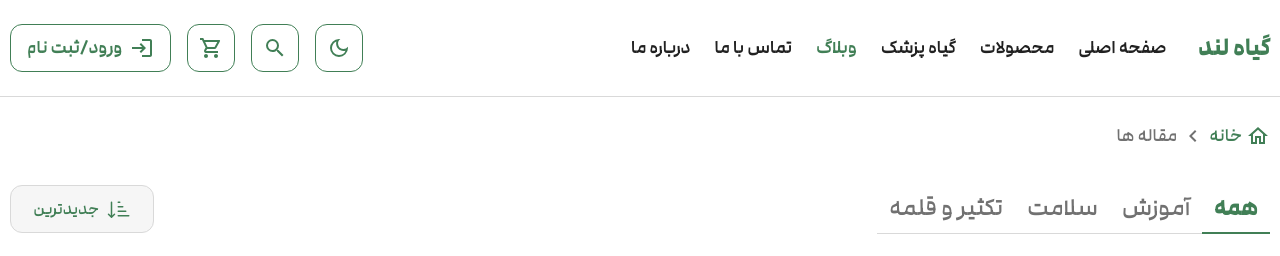
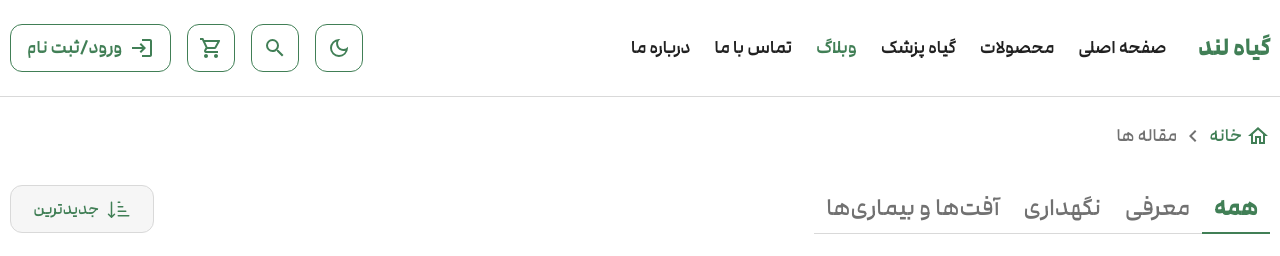
Before and after one commit to alisadeghi192/nextjs-full-stack-ecommerce-giahland, a Next.js app: page /blogs in a window 1280 px wide. Shown: the top 256 px of the page. Built offline with nearby package versions, Linux system fonts and the light colour scheme; grey boxes are pictures that could not be loaded.

Commit message:
refactor(blogs): update blog categories to intro, care, health

```diff
--- a/src/components/features/blogs/BlogsHeader.tsx
+++ b/src/components/features/blogs/BlogsHeader.tsx
@@ -5,9 +5,9 @@ import { usePageParams } from "@/lib/hooks/usePageParams";
 
 const blogTabs = [
   { id: "all", label: "همه" },
-  { id: "care", label: "آموزش" },
-  { id: "health", label: "سلامت" },
-  { id: "propagation", label: "تکثیر و قلمه" },
+  { id: "intro", label: "معرفی" },
+  { id: "care", label: "نگهداری" },
+  { id: "health", label: "آفت‌ها و بیماری‌ها" },
 ];
 
 const blogSortOptions = [
```
